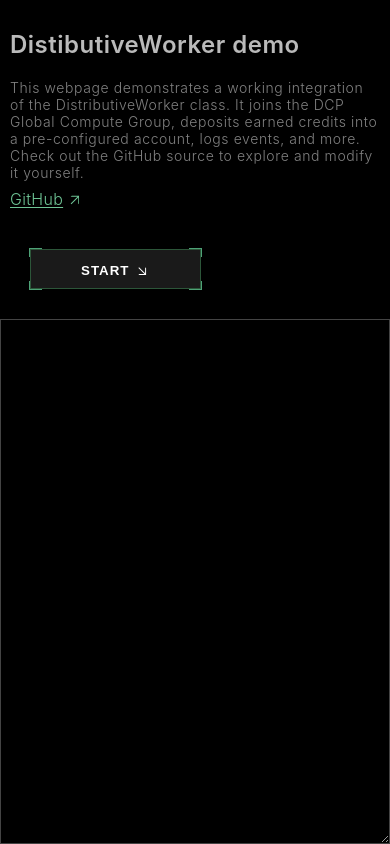
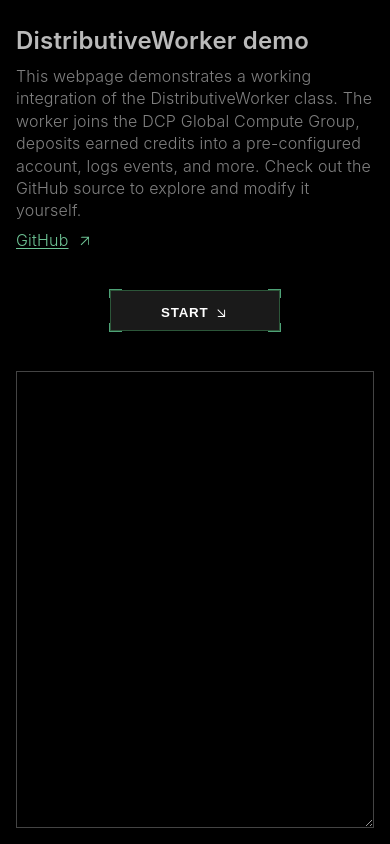
Before and after one commit to dan-distributive/DistributiveWorker-demo, a plain HTML site: page index.html in a window 390 px wide. Drawn offline with Linux system fonts and the light colour scheme.

Commit message:
Update HTML, JS, and CSS for mobile friendly

```diff
--- a/index.html
+++ b/index.html
@@ -1,15 +1,32 @@
 <!doctype html>
 <html lang="en">
 <head>
-  <meta charset="utf-8">
+  <meta charset="utf-8" />
+  <meta name="viewport" content="width=device-width, initial-scale=1" />
+
   <script src="https://scheduler.distributed.computer/dcp-client/dcp-client.js"></script>
-  <link rel="stylesheet" href="style.css">
+  <link rel="stylesheet" href="style.css" />
 </head>
+
 <body>
-  <div class="title">DistibutiveWorker demo</div>
+  <!-- Page gutter -->
+  <div class="page-gutter">
+
+    <!-- Main vertical layout container -->
+    <main class="app">
+
+      <!-- Header -->
+      <header>
+        <h1 class="title">DistributiveWorker demo</h1>
+
         <div class="text-with-link">
-    <div class="text">
-        This webpage demonstrates a working integration of the DistributiveWorker class. It joins the DCP Global Compute Group, deposits earned credits into a pre-configured account, logs events, and more. Check out the GitHub source to explore and modify it yourself.    </div>
+          <p class="text">
+            This webpage demonstrates a working integration of the DistributiveWorker
+            class. The worker joins the DCP Global Compute Group, deposits earned credits
+            into a pre-configured account, logs events, and more. Check out the GitHub
+            source to explore and modify it yourself.
+          </p>
+
           <a
             href="https://github.com/dan-distributive/distributiveworker-demo"
             class="link"
@@ -26,22 +43,50 @@
             >
               <path
                 transform="translate(0 600) scale(1.5 -1.5)"
-          d="M189.1406 348.75 L41.9062 348.75 L21.2344 328.0781 L153.7031 328.0781 L21.0938 195.4688 L35.8594 180.7031 L168.3281 313.3125 L168.3281 180.8438 L189.1406 201.6562 L189.1406 348.75 Z"
+                d="M189.1406 348.75 L41.9062 348.75 L21.2344 328.0781
+                   L153.7031 328.0781 L21.0938 195.4688 L35.8594 180.7031
+                   L168.3281 313.3125 L168.3281 180.8438 L189.1406 201.6562
+                   L189.1406 348.75 Z"
               />
             </svg>
           </a>
         </div>
+      </header>
 
-  <button id="work-btn" class="crosshair-btn" onclick="toggleWorker()">
+      <!-- Button row -->
+      <div class="button-row">
+        <button
+          id="work-btn"
+          class="crosshair-btn"
+          type="button"
+          onclick="toggleWorker()"
+        >
           <span class="btn-text">START</span>
+
           <svg width="16" height="16" viewBox="0 0 200 350" fill="currentColor">
-      <path d="M189.1406 348.75 L41.9062 348.75 L21.2344 328.0781 L153.7031 328.0781 L21.0938 195.4688 L35.8594 180.7031 L168.3281 313.3125 L168.3281 180.8438 L189.1406 201.6562 L189.1406 348.75 Z"/>
+            <path
+              d="M189.1406 348.75 L41.9062 348.75 L21.2344 328.0781
+                 L153.7031 328.0781 L21.0938 195.4688 L35.8594 180.7031
+                 L168.3281 313.3125 L168.3281 180.8438 L189.1406 201.6562
+                 L189.1406 348.75 Z"
+            />
           </svg>
+
           <span class="c1"></span>
           <span class="c2"></span>
         </button>
+      </div>
 
-  <textarea id="workerConsole"></textarea>
+      <!-- Console (fills remaining height) -->
+      <section class="textarea-wrap">
+        <textarea
+          id="workerConsole"
+          spellcheck="false"
+        ></textarea>
+      </section>
+
+    </main>
+  </div>
 
   <script src="worker.js"></script>
 </body>
--- a/style.css
+++ b/style.css
@@ -1,120 +1,118 @@
-body {
-  background: #000;
-}
-
+/* =========================================================
+   Base & Layout
+   ========================================================= */
 html, body {
   height: 100%;
   margin: 0;
+  background: #000;
+  font-family: -apple-system, BlinkMacSystemFont, "Segoe UI", Roboto, "Helvetica Neue", Arial, sans-serif;
 }
 
 body {
   display: flex;
   flex-direction: column;
-  align-items: flex-start;
 }
 
-#workerConsole {
-  flex: 1;
-  width: 100%;
+.page-gutter {
+  display: flex;
+  flex-direction: column;
+  height: 100%;
+  padding: 16px;
+  box-sizing: border-box;
 }
 
-.container {
+.app {
+  flex: 1;
   display: flex;
-  gap: 10px;
-  align-items: flex-start;
+  flex-direction: column;
+  min-height: 0; /* ensures textarea can stretch */
 }
 
-.column {
-  flex: 1;
-  min-width: 0;
-}
-
+/* =========================================================
+   Typography
+   ========================================================= */
 .title {
-  font-family: -apple-system, BlinkMacSystemFont, "Segoe UI", Roboto,
-               "Helvetica Neue", Arial, sans-serif;
+  margin: 10px 0 10px;
   font-weight: 600;
-  font-size: 24px;
+  font-size: clamp(24px, 5vw, 32px);
   color: #bababa;
-  margin: 30px 15px 10px 10px;
-  letter-spacing: 0.5px;
+  letter-spacing: 0.4px;
 }
 
 .text-with-link {
   display: flex;
-  flex-wrap: wrap;           /* allow text to wrap on small screens */
-  align-items: center;       /* vertically align link to text */
-  gap: 8px;                  /* spacing between text and link */
-  max-width: 570px;          /* limit paragraph width */
-  margin: 10px 10px 10px 10px;
+  flex-wrap: wrap;
+  align-items: center;
+  gap: 8px;
+  max-width: 570px;
+  margin: 10px 0 10px;
 }
 
 .text {
-  font-family: -apple-system, BlinkMacSystemFont, "Segoe UI", Roboto,
-               "Helvetica Neue", Arial, sans-serif;
+  margin: 0;
   font-weight: 300;
-  font-size: 14px;
+  font-size: clamp(14px, 4.5vw, 16px);
   color: #808080;
-  margin: 0;
-  letter-spacing: 0.6px;
-  flex: 1 1 auto;           /* allow text to take available width */
-  min-width: 0;             /* allow wrapping in flex container */
+  line-height: 1.4;
+  letter-spacing: 0.3px;
+  flex: 1 1 auto;
+  min-width: 0;
 }
 
 .link {
-  font-family: -apple-system, BlinkMacSystemFont, "Segoe UI", Roboto,
-               "Helvetica Neue", Arial, sans-serif;
   font-weight: 300;
-  font-size: 16px;
+  font-size: clamp(14px, 4.5vw, 16px);
   color: #6ec495;
   text-decoration: underline;
   text-underline-offset: 2px;
-  letter-spacing: 0.3px;
+  letter-spacing: 0.2px;
   display: inline-flex;
   align-items: center;
-  gap: 4px;                 /* slightly more space between text and arrow */
-  white-space: nowrap;       /* keep link on a single line */
+  gap: 8px;
+  white-space: nowrap;
 }
 
 .link:hover {
   text-decoration-thickness: 2px;
 }
 
-textarea {
+/* =========================================================
+   Button
+   ========================================================= */
+.button-row {
   width: 100%;
-  box-sizing: border-box;
-  background-color: #000 !important;
-  color: #fff !important;
-  border: 1px solid #444;
-  padding: 8px;
-  font-family: 'Fira Code', monospace;
-  font-size: 14px;
-  line-height: 1.5;
-  white-space: pre;
-  resize: vertical;
-  overflow-y: auto;
+  display: flex;
 }
 
+@media (min-width: 601px) {
+  .button-row {
+    justify-content: flex-start;
+    padding-left: 40px;
+  }
+}
 
-/* Crosshair button */
+@media (max-width: 600px) {
+  .button-row {
+    justify-content: center;
+  }
+}
+
 .crosshair-btn {
   --corner-offset: -2px;
   --corner-thickness: 1.5px;
   --corner-color: #4ea277;
 
-  margin-left: 30px;
-  margin-top: 30px;
-  margin-bottom: 30px;
+  margin: 30px 0 30px;
+  padding: 10px 50px;
+  background: rgba(255, 255, 255, 0.1);
+  border: 1px solid #2c5639;
   color: #fff;
-  background: rgba(255,255,255,0.10);
-  border: 1px solid #2c5639;
-  padding: 9px 50px 10px 50px;
   font-weight: 600;
-  letter-spacing: 1px;
+  letter-spacing: 0.8px;
   text-transform: uppercase;
   position: relative;
   cursor: pointer;
   transition: background 0.15s ease;
-  overflow: visible;
 }
 
 .crosshair-btn:hover {
@@ -127,11 +125,11 @@
 }
 
 @keyframes flicker {
-  0%   { background: limegreen; }
-  50%  { background: #00ff00; }
-  100% { background: limegreen; }
+  0%, 100% { background: limegreen; }
+  50% { background: #00ff00; }
 }
 
+/* Button corner decorations */
 .crosshair-btn::before,
 .crosshair-btn::after,
 .crosshair-btn .c1,
@@ -141,7 +139,6 @@
   width: 12px;
   height: 8px;
   pointer-events: none;
-  z-index: 1;
 }
 
 .crosshair-btn::before {
@@ -171,3 +168,44 @@
   border-bottom: var(--corner-thickness) solid var(--corner-color);
   border-right: var(--corner-thickness) solid var(--corner-color);
 }
+
+/* =========================================================
+   Textarea / Console
+   ========================================================= */
+.textarea-wrap {
+  flex: 1;
+  display: flex;
+  min-height: 0;
+  padding-top: 10px;
+}
+
+.textarea-wrap textarea {
+  flex: 1;
+  width: 100%;
+  min-height: 0;
+  box-sizing: border-box;
+  padding: 10px;
+  background-color: #000;
+  color: #fff;
+  border: 1px solid #444;
+  font-family: "Fira Code", monospace;
+  font-size: clamp(12px, 1.5vw, 14px);
+  line-height: 1;
+  white-space: pre;
+  resize: vertical;
+  overflow-y: auto;
+}
+
+/* =========================================================
+   Mobile refinements
+   ========================================================= */
+@media (max-width: 600px) {
+  .text-with-link {
+    max-width: 100%;
+  }
+
+  .title,
+  .text {
+    letter-spacing: 0.2px;
+  }
+}
--- a/worker.js
+++ b/worker.js
@@ -123,7 +123,7 @@
     worker.on("payment", (payment, paymentAccount, jobAddress, slice) => {
       log(
         `[worker.payment] ` +
-        `payment: ${payment}⊇, ` +
+        `payment: ${payment} ⊇, ` +
         `depositAccount: ${paymentAccount}, ` +
         `jobId: ${jobAddress}, ` +
         `slice: ${slice}`);
@@ -213,7 +213,7 @@
 
       // Payment event inside sandbox
       sandbox.on("payment", (payment) => {
-        log(`[sandbox_${sandbox.id}.payment] ${payment}⊇`);
+        log(`[sandbox_${sandbox.id}.payment] ${payment} ⊇`);
       });
 
       // General warnings
```
Lines whose indentation alone changed are shown as unchanged.
